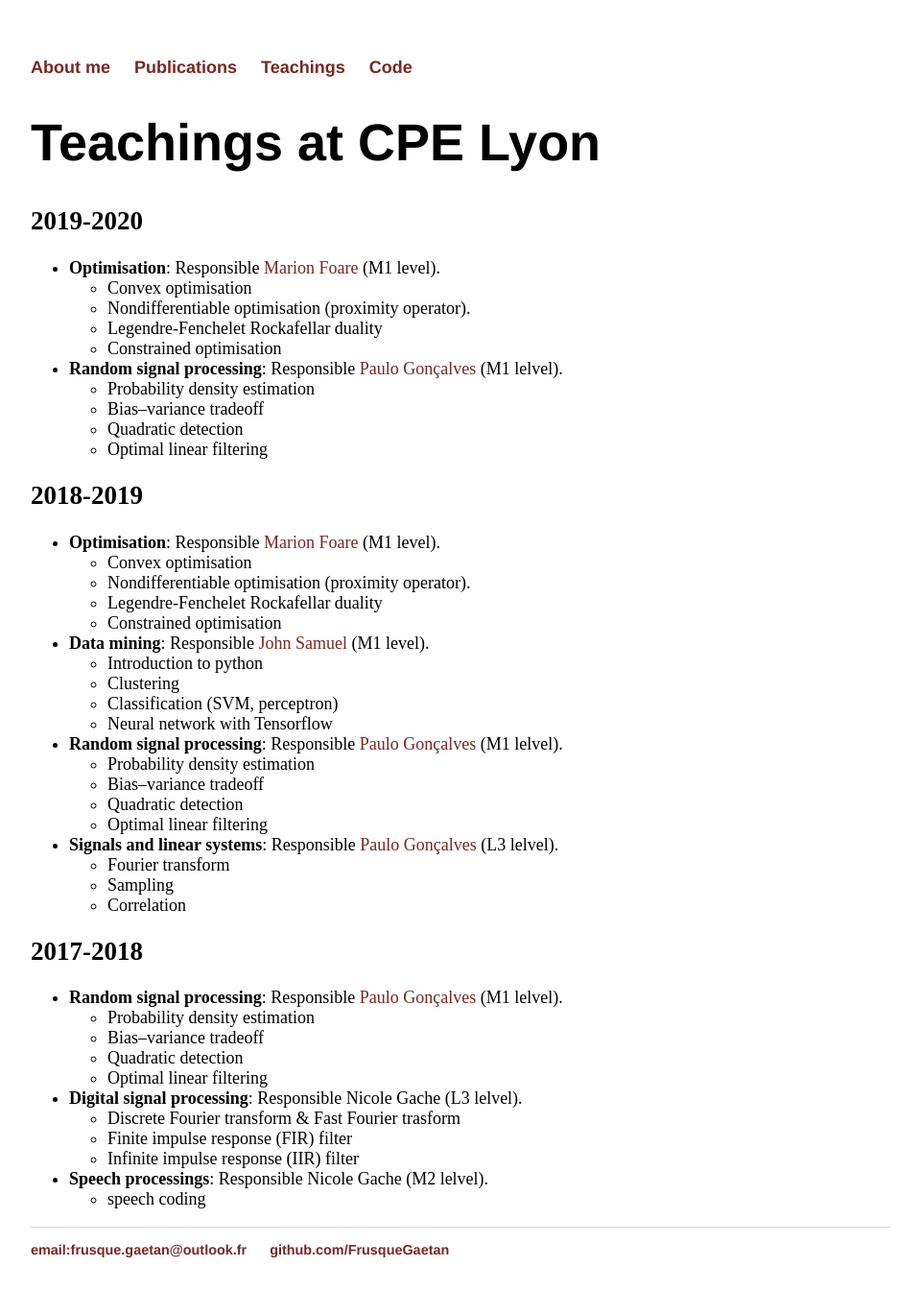
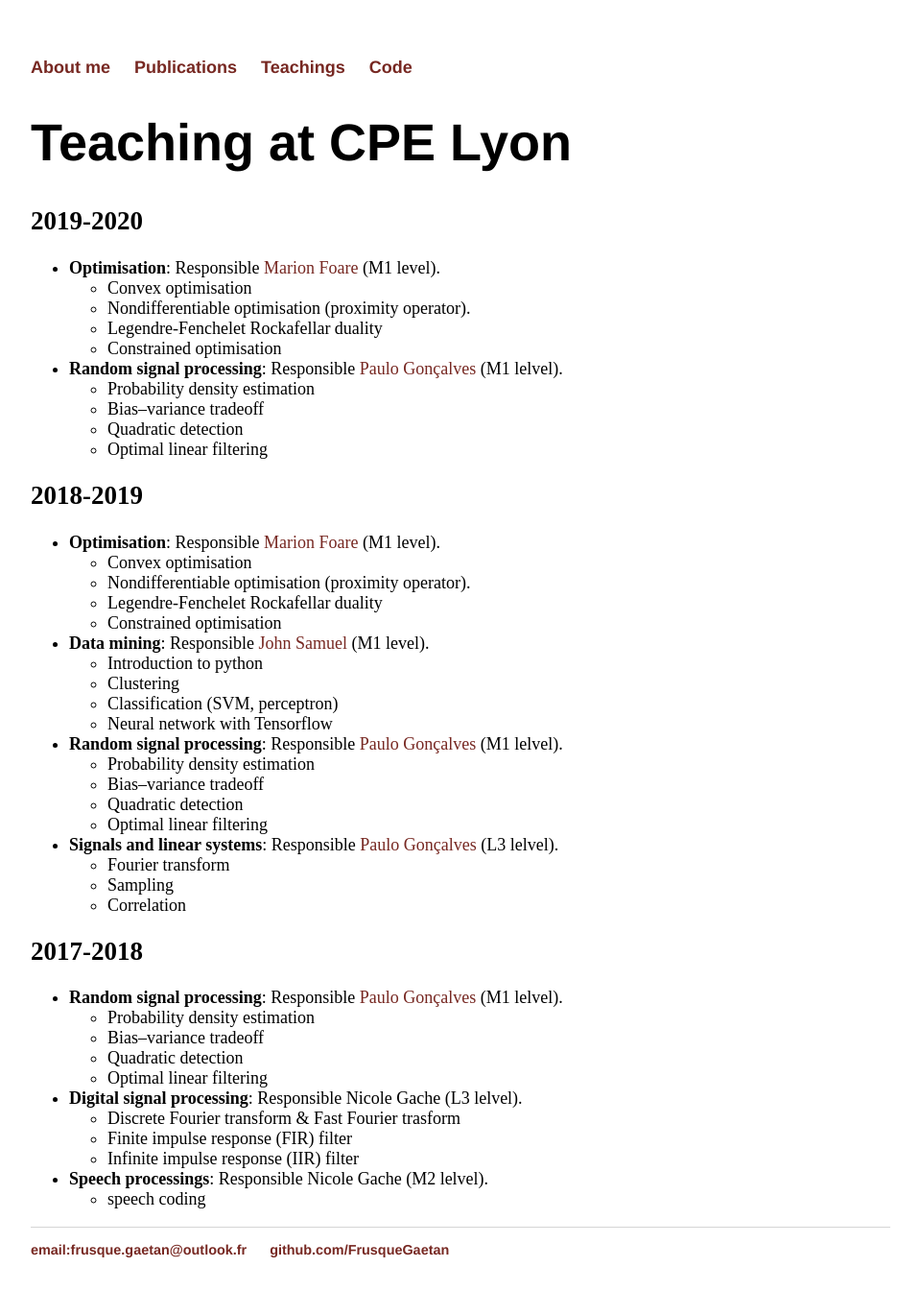
Before and after one commit to FrusqueGaetan/FrusqueGaetan.github.io, a Jekyll site: the page built from Teachings/index.md, in a window 1280 px wide. Shown: the whole page at 96% size, without its empty margins (160-1119 px from the left). Built offline with Jekyll 4.4.1, drawn with Linux system fonts in a browser that asks for light colours.

Commit message:
minor change 3

```diff
--- a/Teachings/index.md
+++ b/Teachings/index.md
@@ -2,7 +2,7 @@
 layout: default
 title: Frusque Gaëtan
 ---
-# Teachings at CPE Lyon #
+# Teaching at CPE Lyon #
 
 ## 2019-2020 ##
 
--- a/_layouts/default.html
+++ b/_layouts/default.html
@@ -12,7 +12,7 @@
         <ul>
             <li><a href="/">About me</a></li>
             <li><a href="/Publications">Publications</a></li>
-            <li><a href="/Teachings">Teachings</a></li>
+            <li><a href="/Teaching">Teachings</a></li>
             <li><a href="/Code">Code</a></li>
         </ul>
     </nav>
```
Also changed, not shown: Publications/index.md (+2 -0 lines).
